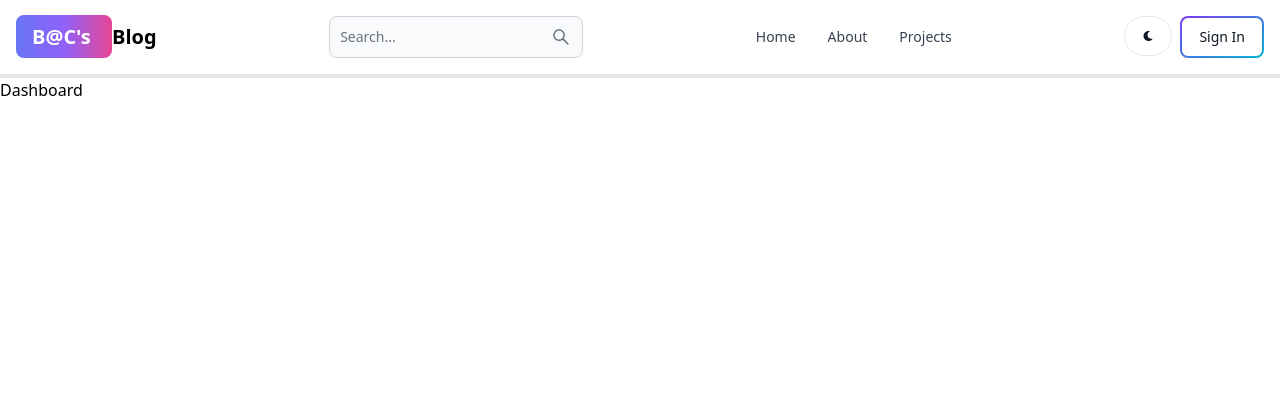
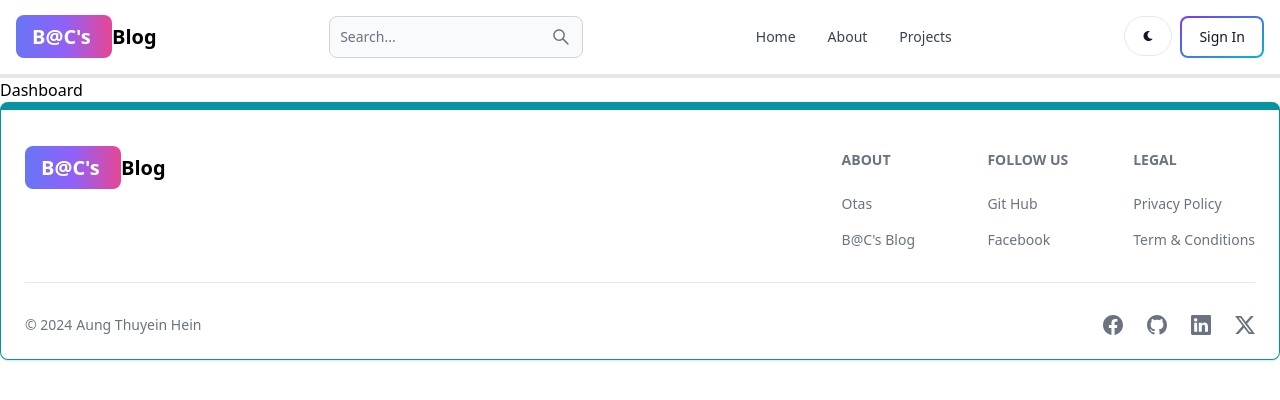
Before and after one commit to AungThuyeinHein/blog-post, a React (Vite) app in the folder client/: page /dashboard in a window 1280 px wide. Shown: the top 400 px of the page. Built offline with nearby package versions, Linux system fonts and the light colour scheme.

Commit message:
created footer components

```diff
--- a/client/src/App.jsx
+++ b/client/src/App.jsx
@@ -6,6 +6,7 @@
 import Projects from "./pages/Projects";
 import Dashboard from "./pages/Dashboard";
 import Header from "./components/Header";
+import Footer from "./components/Footer";
 
 export default function App() {
   return (
@@ -19,6 +20,7 @@
         <Route path="/projects" element={<Projects />}></Route>
         <Route path="/dashboard" element={<Dashboard />}></Route>
       </Routes>
+      <Footer />
     </BrowserRouter>
   );
 }
--- /dev/null
+++ b/client/src/components/Footer.jsx
@@ -0,0 +1,98 @@
+/* eslint-disable react/no-unescaped-entities */
+import { Footer } from "flowbite-react";
+import { Link } from "react-router-dom";
+import {
+  BsFacebook,
+  //   BsInstagram,
+  BsGithub,
+  BsTwitterX,
+  BsLinkedin,
+} from "react-icons/bs";
+export default function FooterCom() {
+  return (
+    <Footer container className="border border-t-8 border-teal-500">
+      <div className="w-full max-w-7xl mx-auto">
+        <div className="grid w-full justify-between sm:flex grid-cols-1">
+          <div className="mt-5">
+            <Link
+              to={"/"}
+              className="self-center whitespace-nowrap text-lg sm:text-xl font-semibold dark:text-white"
+            >
+              <span className="px-4 py-2 bg-gradient-to-r from-indigo-500 via-purple-500 to-pink-500 rounded-lg text-white">
+                B@C's{" "}
+              </span>
+              <span>Blog</span>
+            </Link>
+          </div>
+          <div className="grid grid-cols-2 gap-8 mt-4 sm:grid-cols-3 sm:gap-6">
+            <div>
+              <Footer.Title title="About" />
+              <Footer.LinkGroup col>
+                <Footer.Link
+                  href="https://otastechsolutions.com/"
+                  target="_blank"
+                  rel="noopener noreferer"
+                >
+                  Otas
+                </Footer.Link>
+                <Footer.Link
+                  href="/about"
+                  target="_blank"
+                  rel="noopener noreferer"
+                >
+                  B@C's Blog
+                </Footer.Link>
+              </Footer.LinkGroup>
+            </div>
+            <div>
+              <Footer.Title title="Follow Us" />
+              <Footer.LinkGroup col>
+                <Footer.Link
+                  href="https://github.com/AungThuyeinHein"
+                  target="_blank"
+                  rel="noopener noreferer"
+                >
+                  Git Hub
+                </Footer.Link>
+                <Footer.Link
+                  href="https://www.facebook.com/profile.php?id=61552257486620"
+                  target="_blank"
+                  rel="noopener noreferer"
+                >
+                  Facebook
+                </Footer.Link>
+              </Footer.LinkGroup>
+            </div>
+            <div>
+              <Footer.Title title="Legal" />
+              <Footer.LinkGroup col>
+                <Footer.Link href="#">Privacy Policy</Footer.Link>
+                <Footer.Link href="#">Term &amp; Conditions</Footer.Link>
+              </Footer.LinkGroup>
+            </div>
+          </div>
+        </div>
+        <Footer.Divider />
+        <div className="w-full sm:flex sm:items-center sm:justify-between">
+          <Footer.Copyright
+            href="#"
+            by="Aung Thuyein Hein"
+            year={new Date().getFullYear()}
+          />
+          <div className="flex gap-6 sm:mt-0 mt-4 sm:justify-center">
+            <Footer.Icon
+              href="https://www.facebook.com/profile.php?id=61552257486620"
+              icon={BsFacebook}
+            />
+            <Footer.Icon
+              href="https://github.com/AungThuyeinHein"
+              icon={BsGithub}
+            />
+            <Footer.Icon href="#" icon={BsLinkedin} />
+            <Footer.Icon href="#" icon={BsTwitterX} />
+          </div>
+        </div>
+      </div>
+    </Footer>
+  );
+}
```
